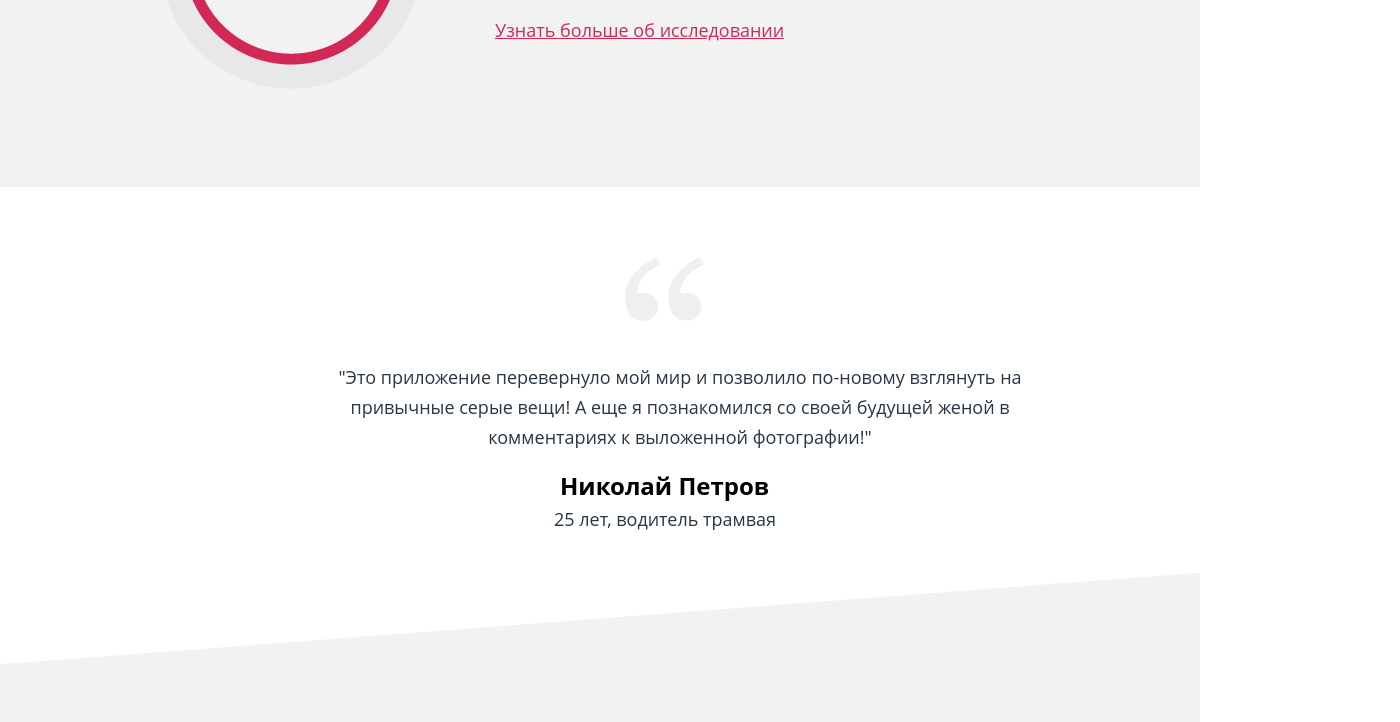
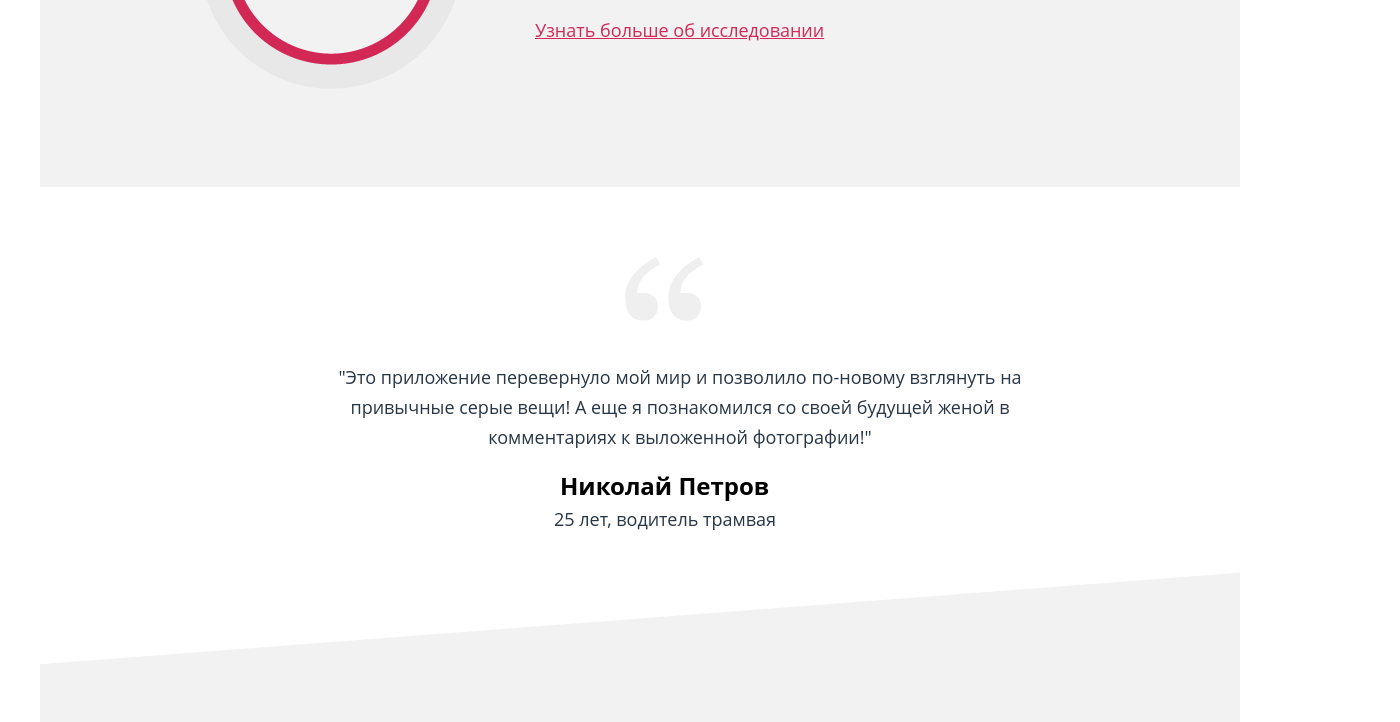
Before and after one commit to Strandol/strandol.github.io, a website: page Pink/index.html in a window 1280 px wide. Shown: the part 2044-2766 px from the top of the page, 1400 px wide, since content can reach past the window. Drawn offline with Linux system fonts and the light colour scheme; some packages are replaced by stand-ins of ours; files whose address does not match are found by name.

Commit message:
removeMistakes

```diff
--- a/Pink/src/css/style.css
+++ b/Pink/src/css/style.css
@@ -1,5 +1,5 @@
 body {
-	max-width: 1280px;
+	max-width: 1200px;
 }
 
 .main-menu {
```
Also changed, not shown: index.html (+1 -1 lines).
